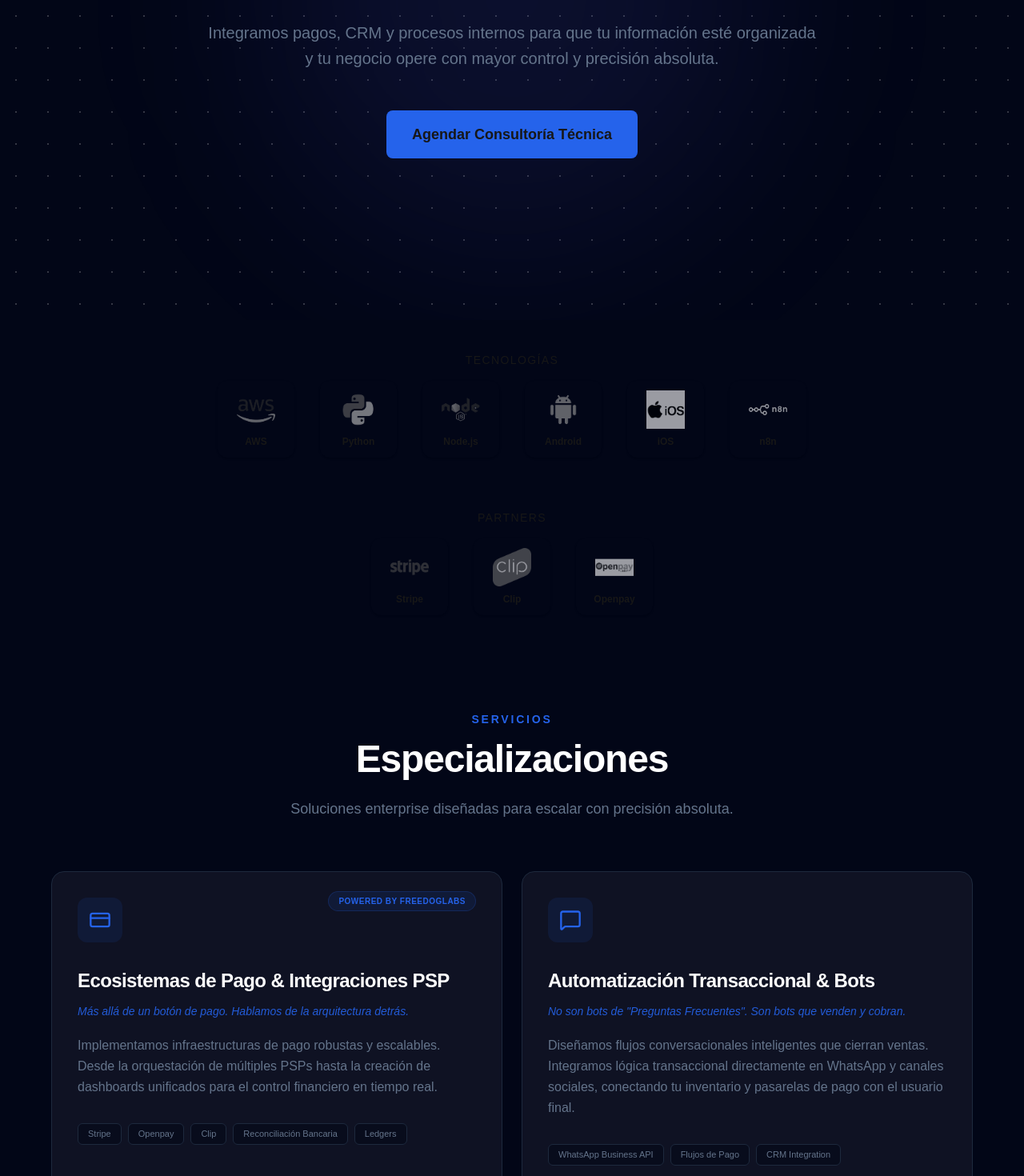
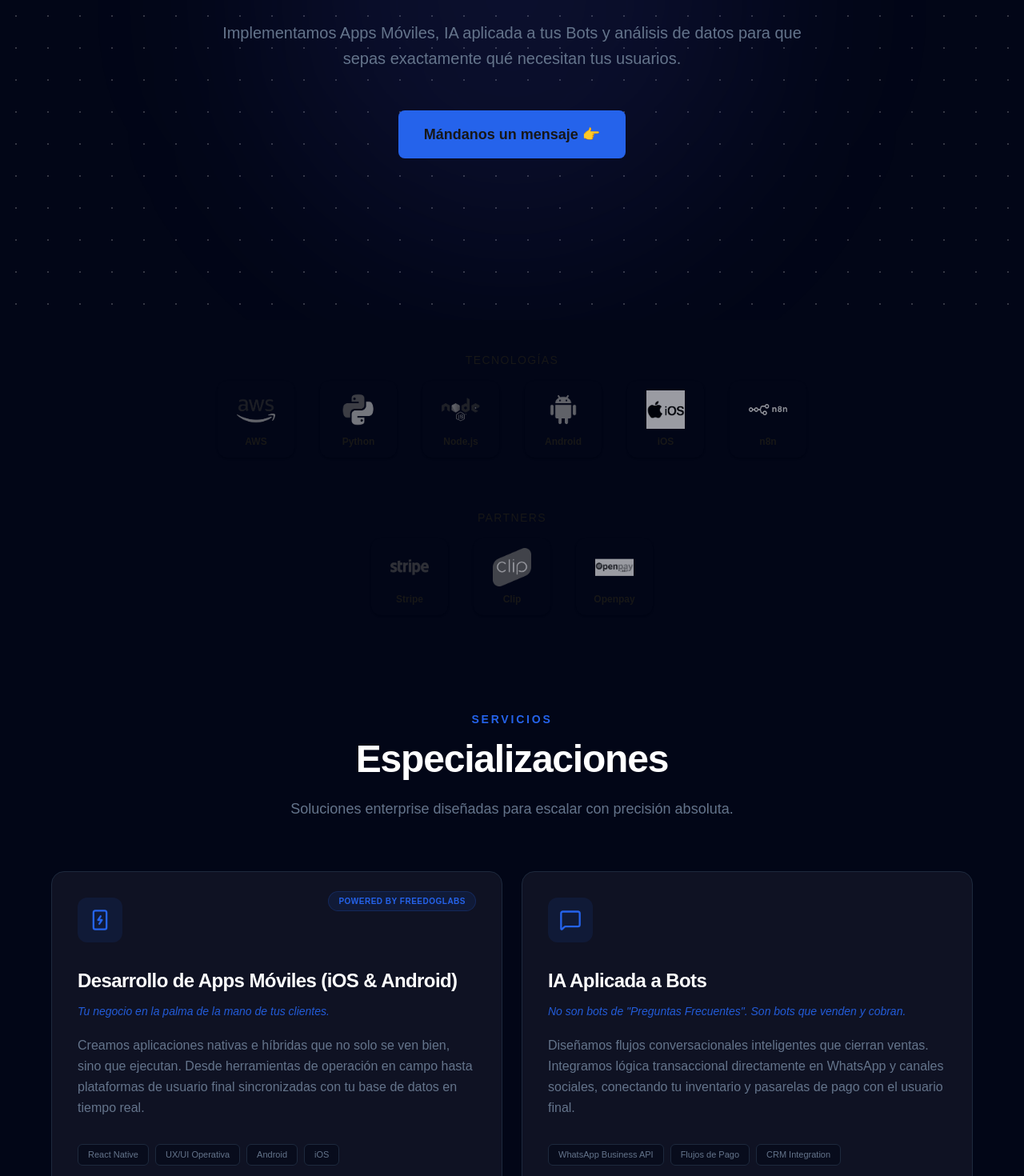
Before and after one commit to PlataPunk/FreedogStudios, a Next.js app: page / in a window 1280 px wide. Shown: the part 400-1870 px from the top of the page at 80% size. Built offline with nearby package versions, Linux system fonts and the light colour scheme.

Commit message:
Prod. Optimización de SEO - third version

```diff
--- a/app/components/Footer.tsx
+++ b/app/components/Footer.tsx
@@ -17,7 +17,7 @@ export default function Footer() {
                         <Image src={"/freedog_logo_white.png"} alt={"Freedog logo"} width={500} height={500} className="w-full h-full object-contain"/>
                     </div>
                     <p className="text-textMuted text-sm text-center max-w-md">
-                        Agencia boutique de arquitectura de software especializada en soluciones transaccionales y de alta disponibilidad.
+                        Brazo tecnológico especializado en Apps Móviles, IA conversacional y sistemas de datos para escalar la comunicación y operación de tu negocio.
                     </p>
                 </div>
 
--- a/app/components/Hero.tsx
+++ b/app/components/Hero.tsx
@@ -36,17 +36,17 @@ export default function Hero() {
                             animate="visible">
                     <motion.h1 variants={itemVariants}
                                className="text-4xl md:text-6xl font-bold text-bg-main mb-6 tracking-tight leading-[1.1]">
-                        Creamos aplicaciones y sistemas empresariales a medida
+                        Somos el brazo tecnológico que potencia la comunicación con tus clientes.
                     </motion.h1>
                     <motion.p variants={itemVariants}
                         className="text-text-muted text-lg md:text-xl max-w-3xl mx-auto mb-12 leading-relaxed font-light" >
-                        Integramos pagos, CRM y procesos internos para que tu información esté organizada y tu negocio opere con mayor control y precisión absoluta.
+                        Implementamos Apps Móviles, IA aplicada a tus Bots y análisis de datos para que sepas exactamente qué necesitan tus usuarios.
                     </motion.p>
 
                     <motion.div variants={itemVariants}
                         className="flex flex-col sm:flex-row items-center justify-center gap-4" >
                         <a href="#contacto" className="bg-secondary hover:bg-accent text-bgMain px-8 py-4 rounded-lg text-lg font-semibold transition-colors w-full sm:w-auto inline-block text-center" >
-                            Agendar Consultoría Técnica
+                            Mándanos un mensaje 👉
                         </a>
                     </motion.div>
                 </motion.div>
--- a/app/components/Services.tsx
+++ b/app/components/Services.tsx
@@ -1,22 +1,22 @@
 "use client";
 
 import { motion, Variants } from "framer-motion";
-import { CreditCard, MessageSquare, Brain, Cloud } from 'lucide-react';
+import { SmartphoneCharging, MessageSquare, Brain, Cloud } from 'lucide-react';
 
 const services = [
     {
-        id: 'fintech',
-        icon: CreditCard,
-        title: 'Ecosistemas de Pago & Integraciones PSP',
-        focus: 'Más allá de un botón de pago. Hablamos de la arquitectura detrás.',
-        copy: 'Implementamos infraestructuras de pago robustas y escalables. Desde la orquestación de múltiples PSPs hasta la creación de dashboards unificados para el control financiero en tiempo real.',
-        keywords: ['Stripe', 'Openpay', 'Clip', 'Reconciliación Bancaria', 'Ledgers'],
+        id: 'mobile-apps',
+        icon: SmartphoneCharging,
+        title: 'Desarrollo de Apps Móviles (iOS & Android)',
+        focus: 'Tu negocio en la palma de la mano de tus clientes.',
+        copy: 'Creamos aplicaciones nativas e híbridas que no solo se ven bien, sino que ejecutan. Desde herramientas de operación en campo hasta plataformas de usuario final sincronizadas con tu base de datos en tiempo real.',
+        keywords: ['React Native', 'UX/UI Operativa', 'Android', 'iOS'],
         badge: 'Powered by Freedoglabs',
     },
     {
         id: 'conversacional',
         icon: MessageSquare,
-        title: 'Automatización Transaccional & Bots',
+        title: 'IA Aplicada a Bots',
         focus: 'No son bots de "Preguntas Frecuentes". Son bots que venden y cobran.',
         copy: 'Diseñamos flujos conversacionales inteligentes que cierran ventas. Integramos lógica transaccional directamente en WhatsApp y canales sociales, conectando tu inventario y pasarelas de pago con el usuario final.',
         keywords: ['WhatsApp Business API', 'Flujos de Pago', 'CRM Integration'],
--- a/app/layout.tsx
+++ b/app/layout.tsx
@@ -14,9 +14,9 @@ const geistMono = Geist_Mono({
 
 export const metadata: Metadata = {
     metadataBase: new URL("https://freedogstudios.com"),
-    title: "Freedog Studios | Desarrollo de Sistemas, Apps y Chatbots a medida",
-    description: "Organizamos la información de tu negocio. Expertos en sistemas a medida, chatbots de ventas y gestión de sucursales. Deja atrás el Excel y el Drive. ¡Cotiza!",
-    keywords: ["Fintech", "Integraciones de pago", "Stripe", "Clip", "Openpay", "WhatsApp Business", "IA", "Data Engineering", "AWS", "IoT", "MQTT", "Automatización"],
+    title: "Freedog Studios | Apps Móviles, IA para Bots y Estrategia de Datos",
+    description: "Desarrollamos Apps móviles, IA aplicada a tus Bots y sistemas de datos para escalar tu operación. ¡Transforma tu negocio hoy! Somos el brazo tecnológico que potencia la comunicación con tus clientes.",
+    keywords: ["Apps Móviles", "iOS", "Android", "IA aplicada", "Chatbots con IA", "Data Analytics", "Automatización de procesos", "Sincronización de datos", "Software a medida", "Integración de sistemas"],
     authors: [{ name: "Freedog Studios" }],
     creator: "Freedog Studios",
     publisher: "Freedog Studios",
@@ -25,8 +25,8 @@ export const metadata: Metadata = {
         locale: "es_MX",
         url: "https://freedogstudios.com",
         siteName: "Freedog Studios",
-        title: "Freedog Studios | Desarrollo de Sistemas, Apps y Chatbots a medida",
-        description: "Organizamos la información de tu negocio. Expertos en sistemas a medida, chatbots de ventas y gestión de sucursales. Deja atrás el Excel y el Drive. ¡Cotiza!",
+        title: "Freedog Studios | Apps Móviles, IA para Bots y Estrategia de Datos",
+        description: "Desarrollamos Apps móviles, IA aplicada a tus Bots y sistemas de datos para escalar tu operación. ¡Transforma tu negocio hoy! Somos el brazo tecnológico que potencia la comunicación con tus clientes.",
         images: [
             {
                 url: "/og-image.png",
@@ -38,8 +38,8 @@ export const metadata: Metadata = {
     },
     twitter: {
         card: "summary_large_image",
-        title: "Freedog Studios | Desarrollo de Sistemas, Apps y Chatbots a medida",
-        description: "Organizamos la información de tu negocio. Expertos en sistemas a medida, chatbots de ventas y gestión de sucursales. Deja atrás el Excel y el Drive. ¡Cotiza!",
+        title: "Freedog Studios | Apps Móviles, IA para Bots y Estrategia de Datos",
+        description: "Desarrollamos Apps móviles, IA aplicada a tus Bots y sistemas de datos para escalar tu operación. ¡Transforma tu negocio hoy! Somos el brazo tecnológico que potencia la comunicación con tus clientes.",
         images: ["/og-image.png"],
     },
     robots: {
```
